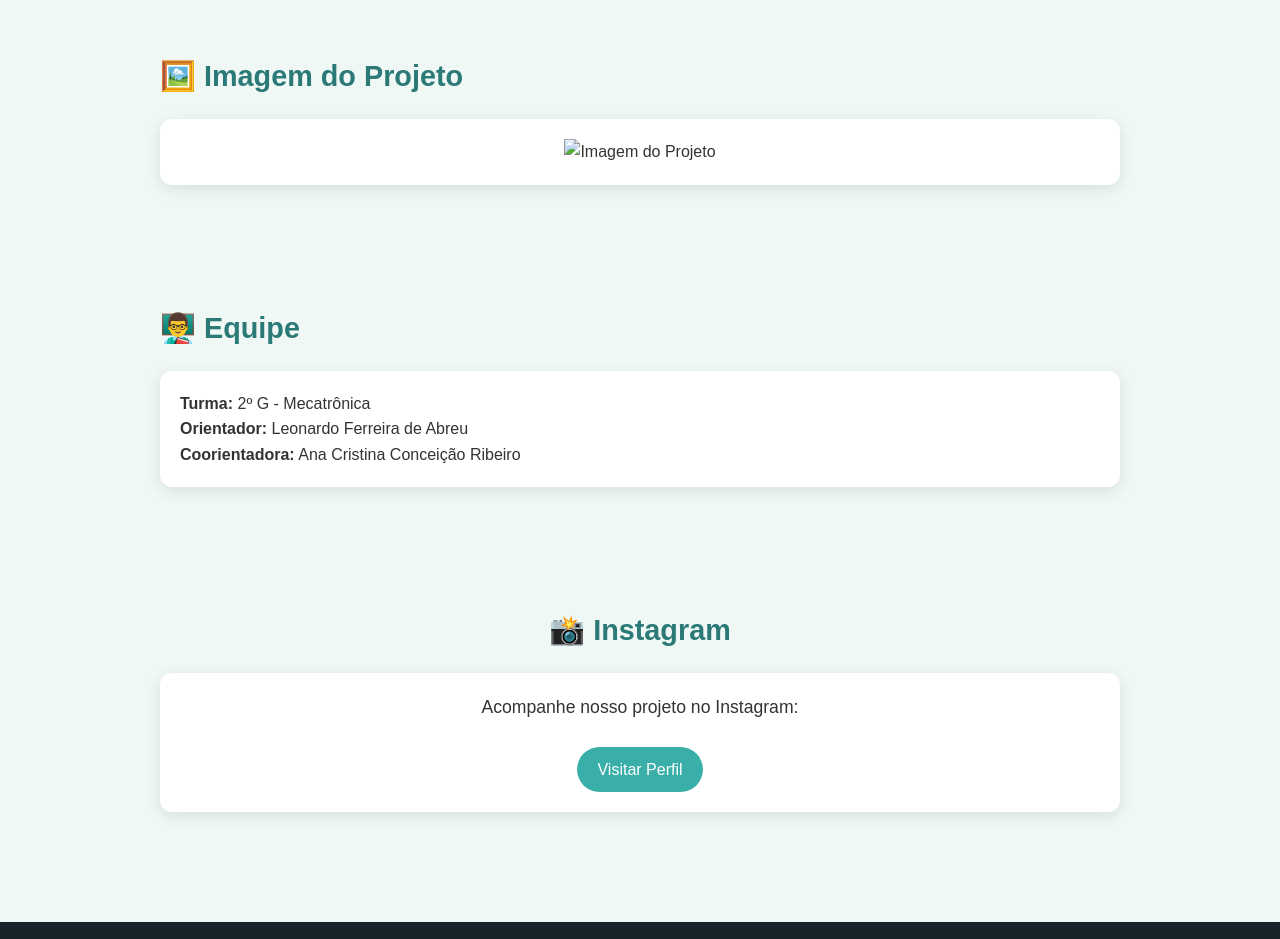
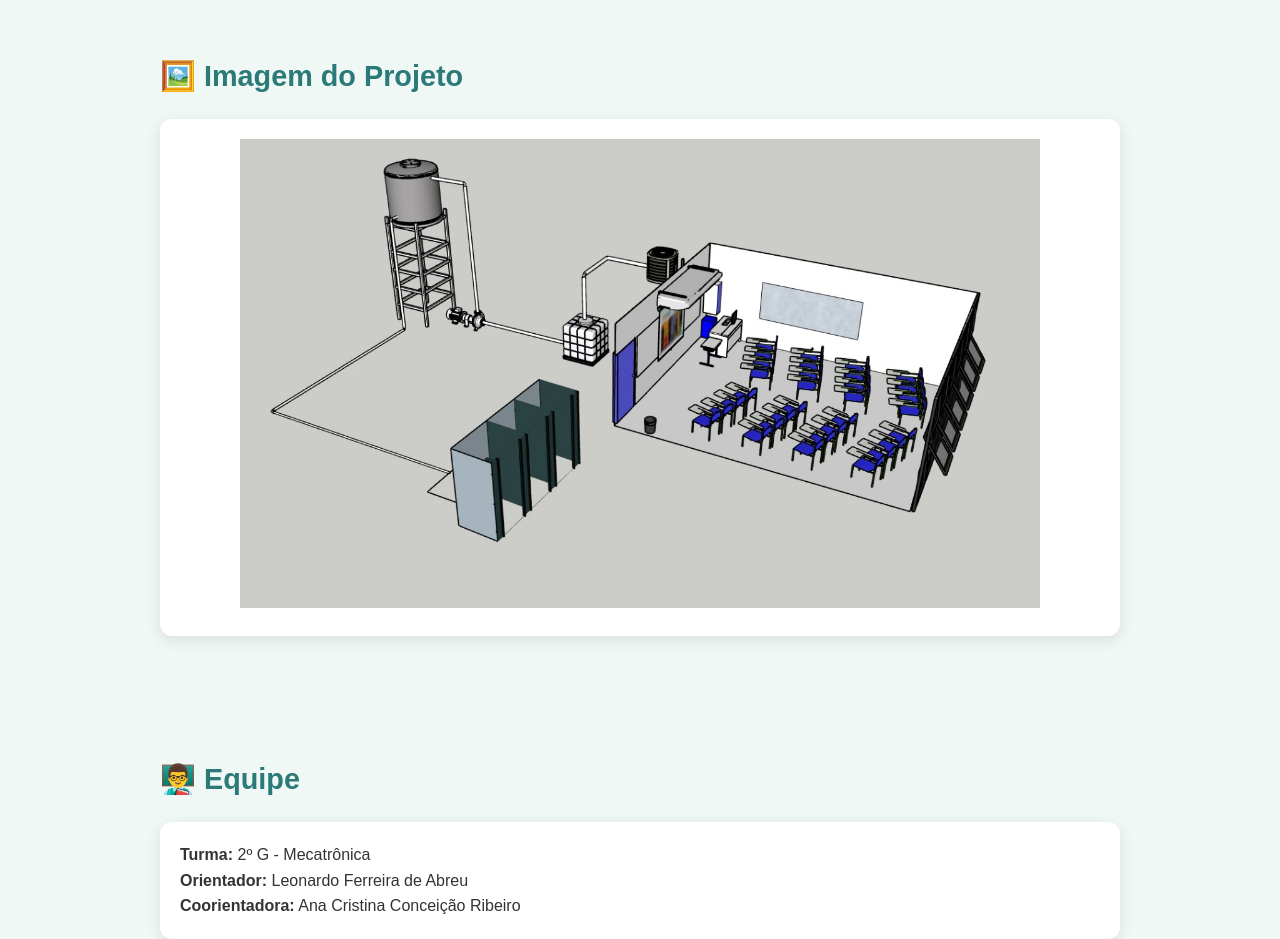
Before and after one commit to dreysantos/fecitesc-2g, a plain HTML site: page index.html in a window 1280 px wide. Shown: the part 3312-4251 px from the top of the page. Drawn offline with nearby package versions, Linux system fonts and the light colour scheme.

Commit message:
Add files via upload

```diff
--- a/index.html
+++ b/index.html
@@ -101,7 +101,7 @@
 <section id="imagem">
     <h2>🖼️ Imagem do Projeto</h2>
     <div class="card" style="text-align: center;">
-        <img src="/mnt/data/e56c137d-1b98-49c6-b7b9-abce6e394753.png" alt="Imagem do Projeto" style="width: 100%; max-width: 800px; height: auto;">
+        <img src="./assets/img/3c5db4b0-b6ae-4197-b0a2-f2458cf9ce03.jpg" alt="Imagem do Projeto" style="width: 100%; max-width: 800px; height: auto;">
     </div>
 </section>
 
```
